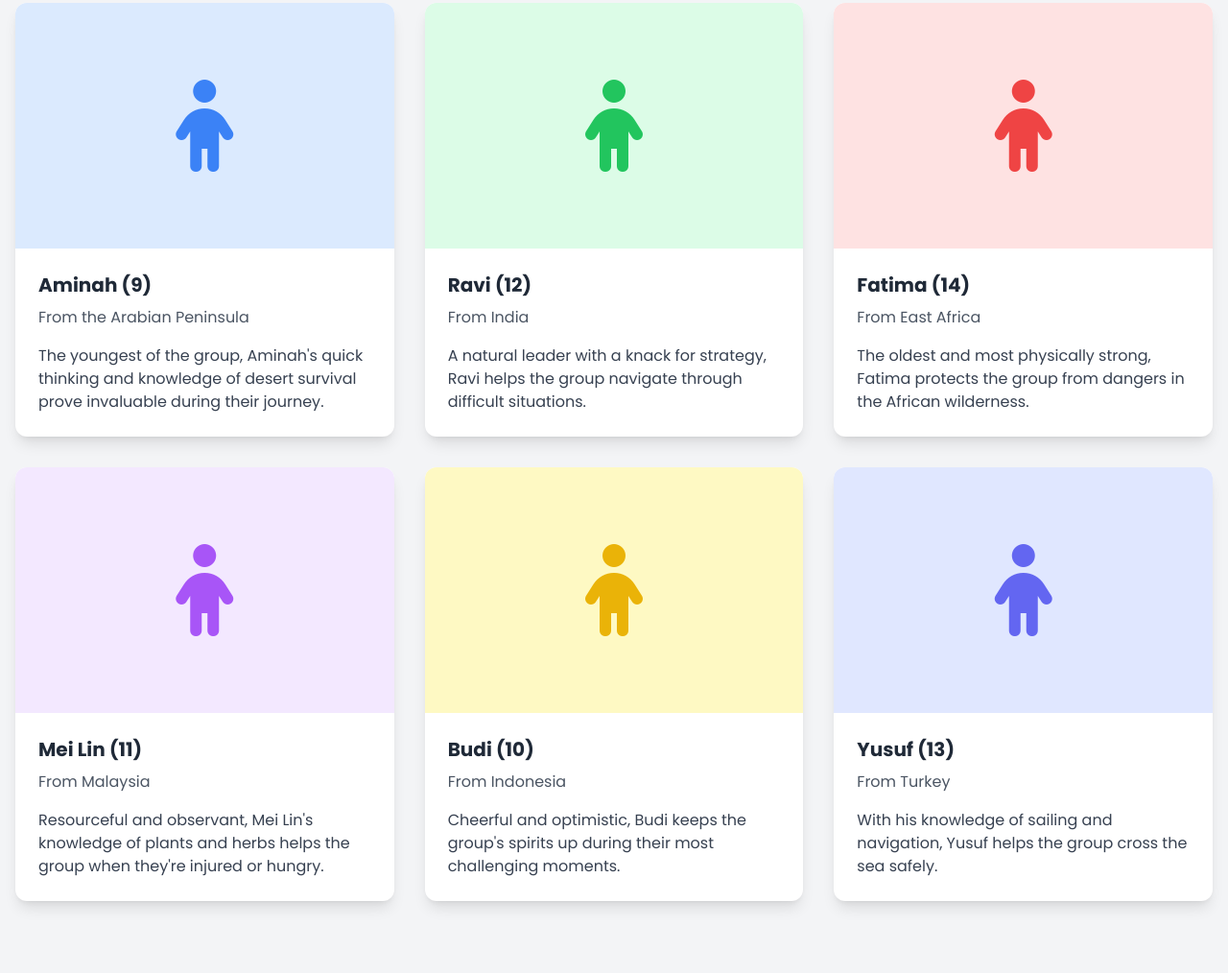
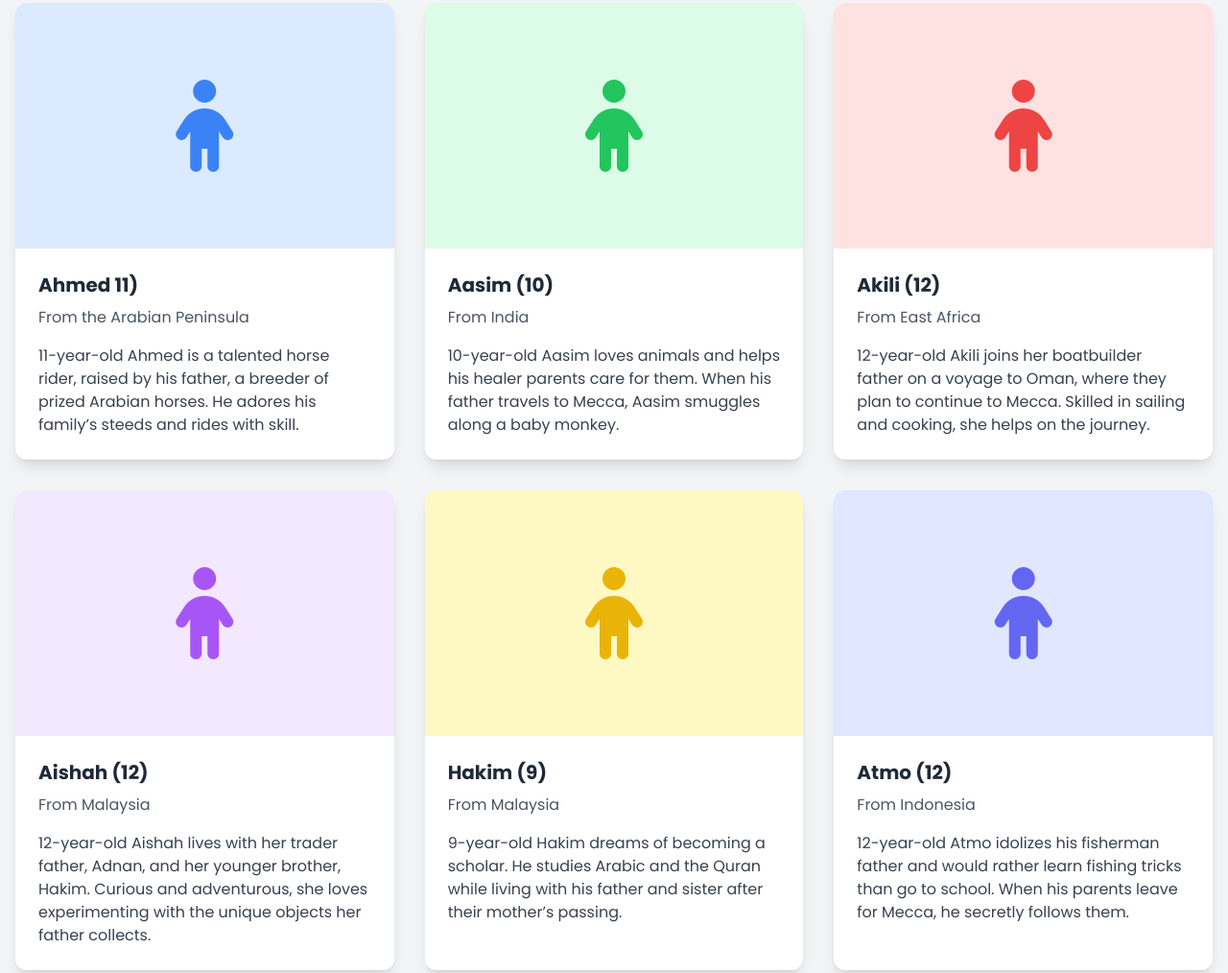
Before and after one commit to faiben/journey, a plain HTML site: page index.html in a window 1280 px wide. Shown: the part 1735-2749 px from the top of the page at 96% size. Drawn offline with nearby package versions, Linux system fonts and the light colour scheme.

Commit message:
Update index.html

```diff
--- a/index.html
+++ b/index.html
@@ -151,9 +151,9 @@
                         <i class="fas fa-child text-8xl text-blue-500"></i>
                     </div>
                     <div class="p-6">
-                        <h3 class="text-xl font-bold mb-2">Aminah (9)</h3>
+                        <h3 class="text-xl font-bold mb-2">Ahmed 11)</h3>
                         <p class="text-gray-600 mb-4">From the Arabian Peninsula</p>
-                        <p class="text-gray-700">The youngest of the group, Aminah's quick thinking and knowledge of desert survival prove invaluable during their journey.</p>
+                        <p class="text-gray-700">11-year-old Ahmed is a talented horse rider, raised by his father, a breeder of prized Arabian horses. He adores his family’s steeds and rides with skill.</p>
                     </div>
                 </div>
 
@@ -163,9 +163,9 @@
                         <i class="fas fa-child text-8xl text-green-500"></i>
                     </div>
                     <div class="p-6">
-                        <h3 class="text-xl font-bold mb-2">Ravi (12)</h3>
+                        <h3 class="text-xl font-bold mb-2">Aasim (10)</h3>
                         <p class="text-gray-600 mb-4">From India</p>
-                        <p class="text-gray-700">A natural leader with a knack for strategy, Ravi helps the group navigate through difficult situations.</p>
+                        <p class="text-gray-700">10-year-old Aasim loves animals and helps his healer parents care for them. When his father travels to Mecca, Aasim smuggles along a baby monkey.</p>
                     </div>
                 </div>
 
@@ -175,9 +175,9 @@
                         <i class="fas fa-child text-8xl text-red-500"></i>
                     </div>
                     <div class="p-6">
-                        <h3 class="text-xl font-bold mb-2">Fatima (14)</h3>
+                        <h3 class="text-xl font-bold mb-2">Akili (12)</h3>
                         <p class="text-gray-600 mb-4">From East Africa</p>
-                        <p class="text-gray-700">The oldest and most physically strong, Fatima protects the group from dangers in the African wilderness.</p>
+                        <p class="text-gray-700">12-year-old Akili joins her boatbuilder father on a voyage to Oman, where they plan to continue to Mecca. Skilled in sailing and cooking, she helps on the journey.</p>
                     </div>
                 </div>
 
@@ -187,9 +187,9 @@
                         <i class="fas fa-child text-8xl text-purple-500"></i>
                     </div>
                     <div class="p-6">
-                        <h3 class="text-xl font-bold mb-2">Mei Lin (11)</h3>
+                        <h3 class="text-xl font-bold mb-2">Aishah (12)</h3>
                         <p class="text-gray-600 mb-4">From Malaysia</p>
-                        <p class="text-gray-700">Resourceful and observant, Mei Lin's knowledge of plants and herbs helps the group when they're injured or hungry.</p>
+                        <p class="text-gray-700">12-year-old Aishah lives with her trader father, Adnan, and her younger brother, Hakim. Curious and adventurous, she loves experimenting with the unique objects her father collects.</p>
                     </div>
                 </div>
 
@@ -199,9 +199,9 @@
                         <i class="fas fa-child text-8xl text-yellow-500"></i>
                     </div>
                     <div class="p-6">
-                        <h3 class="text-xl font-bold mb-2">Budi (10)</h3>
-                        <p class="text-gray-600 mb-4">From Indonesia</p>
-                        <p class="text-gray-700">Cheerful and optimistic, Budi keeps the group's spirits up during their most challenging moments.</p>
+                        <h3 class="text-xl font-bold mb-2">Hakim (9)</h3>
+                        <p class="text-gray-600 mb-4">From Malaysia</p>
+                        <p class="text-gray-700">9-year-old Hakim dreams of becoming a scholar. He studies Arabic and the Quran while living with his father and sister after their mother’s passing.</p>
                     </div>
                 </div>
 
@@ -211,9 +211,9 @@
                         <i class="fas fa-child text-8xl text-indigo-500"></i>
                     </div>
                     <div class="p-6">
-                        <h3 class="text-xl font-bold mb-2">Yusuf (13)</h3>
-                        <p class="text-gray-600 mb-4">From Turkey</p>
-                        <p class="text-gray-700">With his knowledge of sailing and navigation, Yusuf helps the group cross the sea safely.</p>
+                        <h3 class="text-xl font-bold mb-2">Atmo (12)</h3>
+                        <p class="text-gray-600 mb-4">From Indonesia</p>
+                        <p class="text-gray-700">12-year-old Atmo idolizes his fisherman father and would rather learn fishing tricks than go to school. When his parents leave for Mecca, he secretly follows them.</p>
                     </div>
                 </div>
             </div>
```
